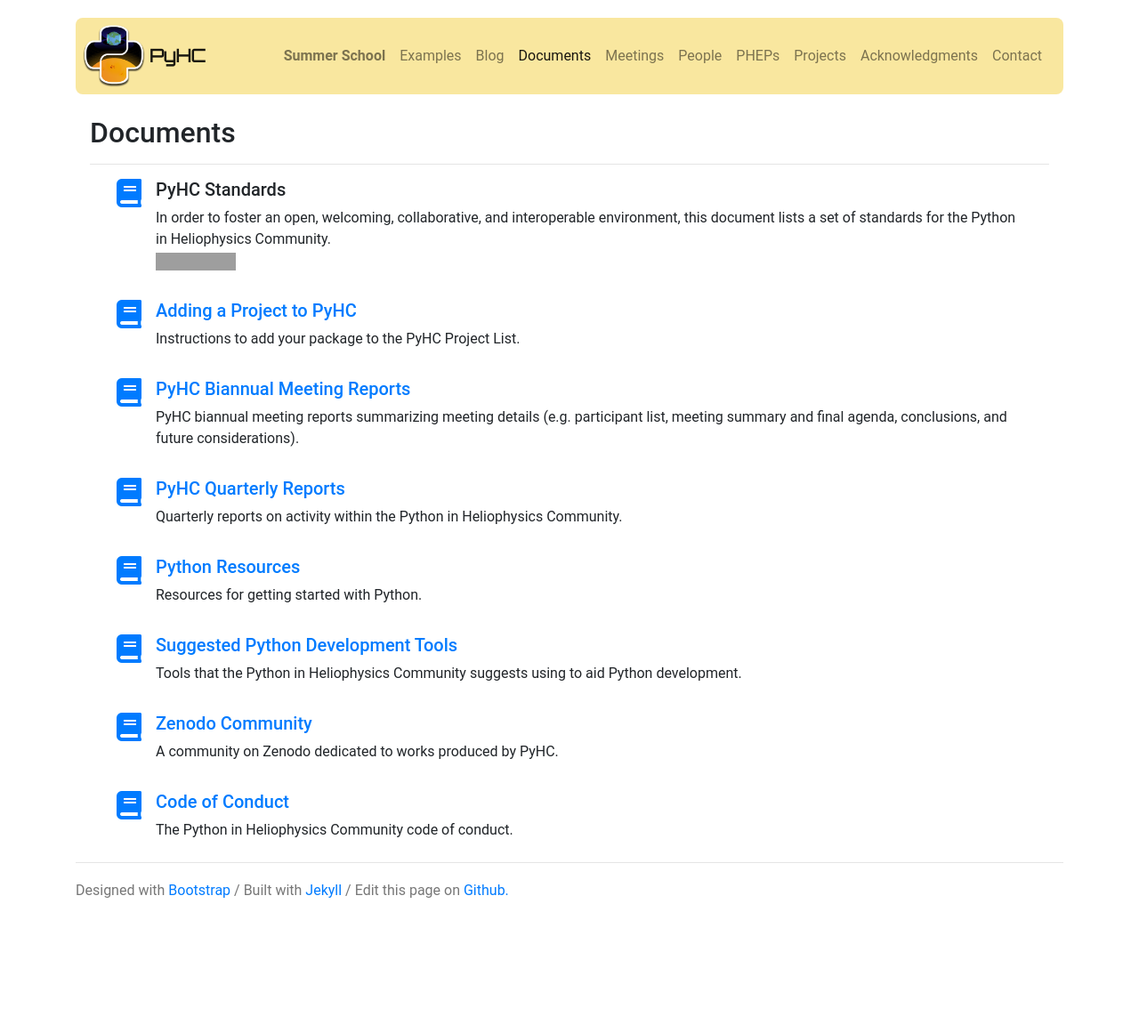
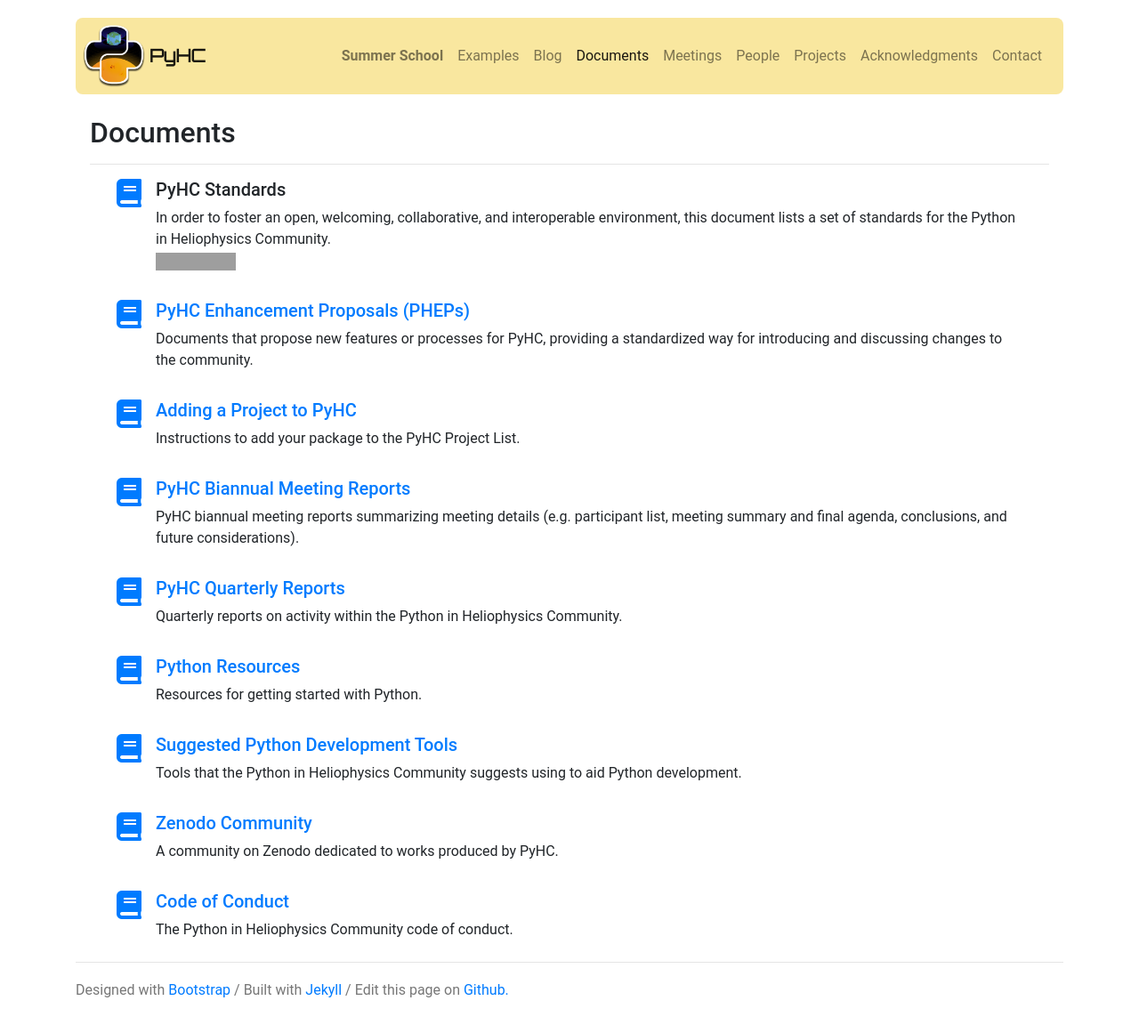
Before and after one commit to heliophysicsPy/heliophysicsPy.github.io, a Jekyll site: the page built from _pages/docs.html, in a window 1280 px wide. Shown: the whole page at 89% size. Built offline with Jekyll 4.4.1, drawn with Linux system fonts in a browser that asks for light colours; nearby versions of some CDN libraries; before the commit the page ends 1049 px from its top, so only the background shows below that; grey boxes are pictures that could not be loaded.

Commit message:
Move PHEPs page under /docs/

```diff
--- a/_pages/docs.html
+++ b/_pages/docs.html
@@ -14,6 +14,20 @@ order: 2
         <h5 class="mt-0">PyHC Standards</h5>
         In order to foster an open, welcoming, collaborative, and interoperable environment, this document lists a set of standards for the Python in Heliophysics Community.<br>
         <a href="https://doi.org/10.5281/zenodo.2529131"><img src="https://zenodo.org/badge/DOI/10.5281/zenodo.2529131.svg" alt="DOI"></a>
+      </div>
+    </div>
+  </div>
+
+  <br>
+
+  <div class="container mb-2">
+    <div class="media">
+      <a href="{{ site.baseurl }}/docs/pheps/"><i class="fas fa-book fa-2x mr-3"></i></a>
+      <div class="media-body">
+        <h5 class="mt-0">
+          <a href="{{ site.baseurl }}/docs/pheps">PyHC Enhancement Proposals (PHEPs)</a>
+        </h5>
+        Documents that propose new features or processes for PyHC, providing a standardized way for introducing and discussing changes to the community.<br>
       </div>
     </div>
   </div>
--- a/_pages/pheps.html
+++ b/_pages/docs/pheps.html
@@ -1,8 +1,8 @@
 ---
 layout: page
 title: PHEPs
-permalink: /pheps/
-order: 5
+permalink: /docs/pheps/
+exclude: true
 ---
 {% assign sorted_pheps = site.data.pheps | sort:'PHEP' %}
 <p>
```
